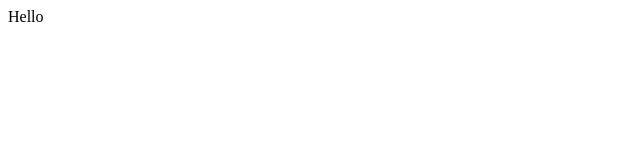
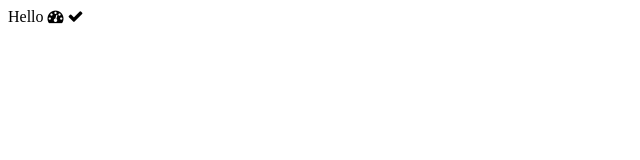
Before and after one commit to arpad58/project-css3-002-admin-template, a plain HTML site: page index.html in a window 1280 px wide. Shown: the full height of the page, 0-640 px from the left. Drawn offline with Linux system fonts and the light colour scheme.

Commit message:
fonawesome teszt

```diff
--- a/index.html
+++ b/index.html
@@ -8,5 +8,7 @@
 </head>
 <body>
     Hello
+     <i class="fa fa-tachometer"></i>
+     <i class="fa fa-check"></i>
 </body>
 </html>
```
